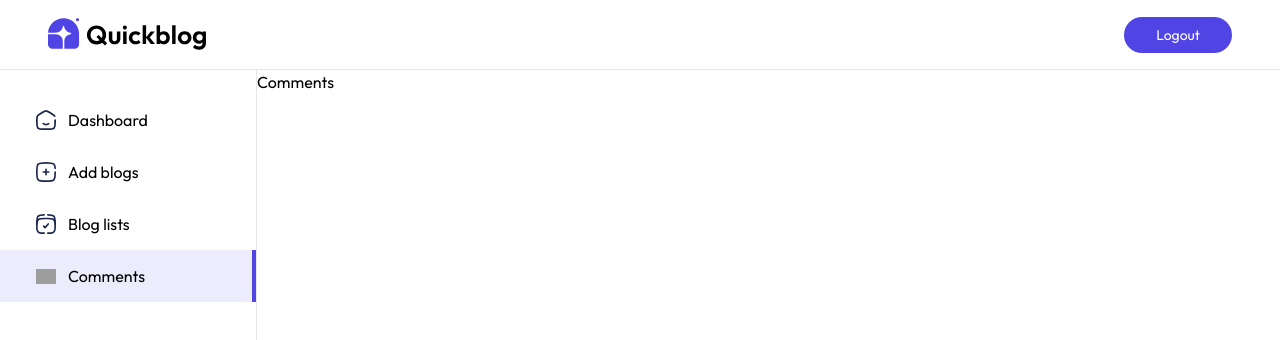
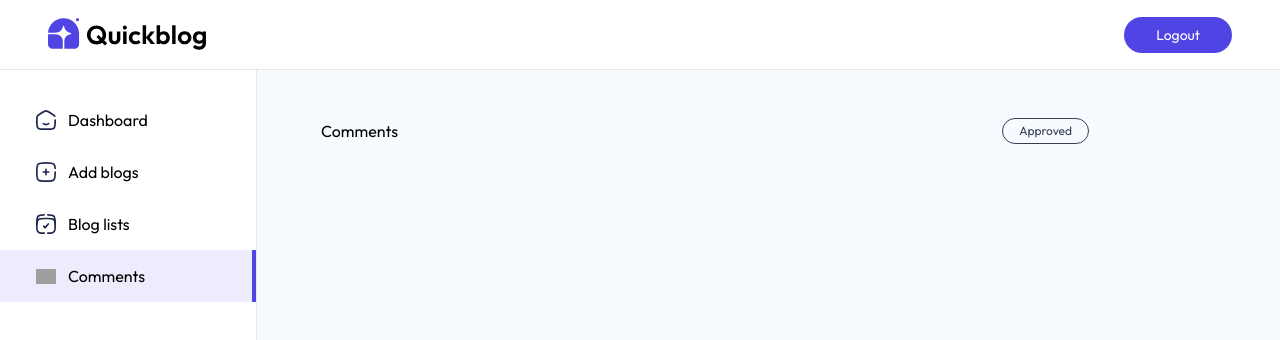
Before and after one commit to anjing0921/DSABlog, a React (Vite) app in the folder client/: page /admin/comments in a window 1280 px wide. Shown: the top 340 px of the page. Built offline with nearby package versions, Linux system fonts and the light colour scheme; grey boxes are pictures that could not be loaded.

Commit message:
add approved button

```diff
--- a/client/src/pages/admin/Comments.jsx
+++ b/client/src/pages/admin/Comments.jsx
@@ -1,9 +1,34 @@
-import React from 'react'
+import React, { useEffect, useState } from 'react'
+import { comments_data } from '../../assets/assets'
+// import CommentTableItem from '../../components/admin/CommentTableItem'
+
 
 const Comments = () => {
-  return (
-    <div>Comments</div>
-  )
+
+    const [comments, setComments] = useState([])
+    const [filter, setFilter] = useState('Not Approved')
+
+    const fetchComments = async ()=>{
+
+        setComments(comments_data)
+    }
+
+    useEffect(()=>{
+        fetchComments()
+    },[])
+    return (
+        <div className='flex-1 pt-5 px-5 sm:pt-12 sm:pl-16 bg-blue-50/50'>
+            <div className='flex justify-between items-center max-w-3xl'>
+                <h1>Comments</h1>
+                <div className='flex gap-4'>
+                    <button className={`shadow-custom-sm border rounded-full px-4 py-1 cursor-pointer text-xs ${filter === 'Approved' ? 'text-primary' : 'text-gray-700'}`}>Approved</button>
+
+
+                </div>
+            </div>
+
+    </div>
+    )
 }
 
 export default Comments
```
